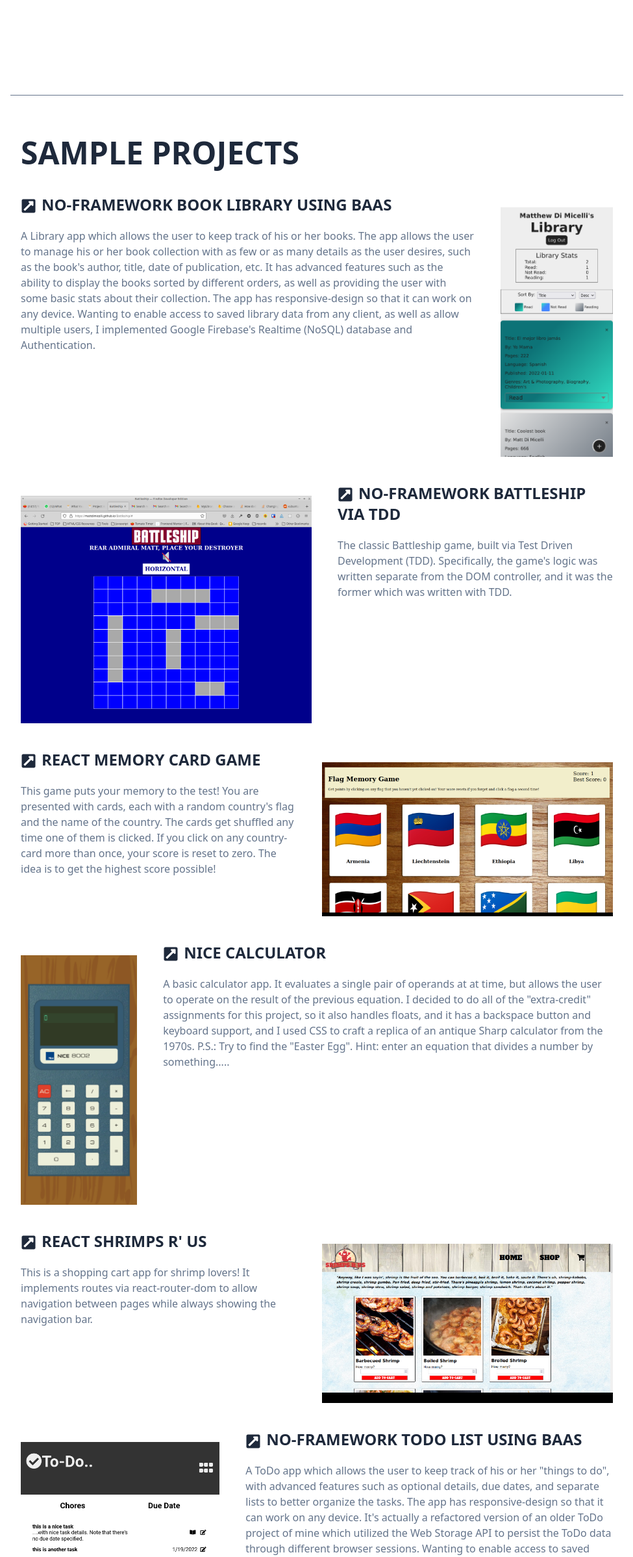
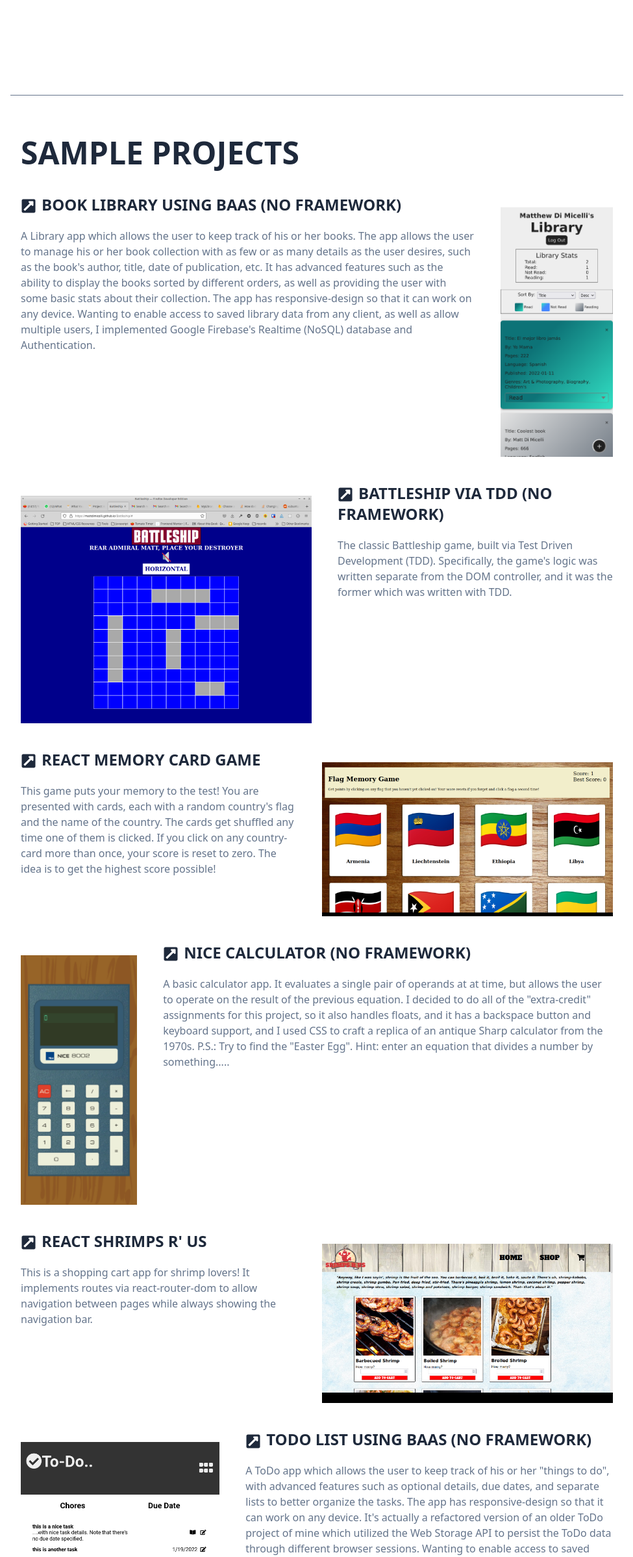
Before and after one commit to mattdimicelli/me, a React (Create React App) app: page / in a window 1280 px wide. Shown: the part 1453-3849 px from the top of the page at 65% size, without its empty margins (280-1255 px from the left). Built offline with nearby package versions, Linux system fonts and the light colour scheme.

Commit message:
change names of projects

```diff
--- a/src/components/Content.js
+++ b/src/components/Content.js
@@ -129,7 +129,7 @@ const Content = props => {
             px-4 border-b-1 border-slate-500 text-slate-800 lg:min-h-screen">
                 <h2 className="uppercase text-5xl font-bold">Sample Projects</h2>
                 <ul>
-                    <Project title='No-Framework Book Library Using BaaS'
+                    <Project title='Book Library Using BaaS (No Framework)'
                     description="A Library app which allows the user to keep track of
                         his or her books. The app allows the user to manage his
                         or her book collection with as few or as many details
@@ -150,7 +150,7 @@ const Content = props => {
                     urlLiveSite='https://mylibrary-mrd.web.app/'
                     />
 
-                    <Project title='No-Framework Battleship Via TDD'
+                    <Project title='Battleship Via TDD (No Framework)'
                     description="The classic Battleship game, built via Test
                     Driven Development (TDD). Specifically, the game's logic was
                     written separate from the DOM controller, and it was the
@@ -176,7 +176,7 @@ const Content = props => {
                     urlLiveSite='https://mattdimicelli.github.io/React_Memory_Game/'
                     />
 
-                    <Project title='NICE Calculator'
+                    <Project title='NICE Calculator (No Framework)'
                     description={`A basic calculator app. It evaluates a single
                     pair of operands at at time, but allows the user to operate
                     on the result of the previous equation. I decided to do all
@@ -205,7 +205,7 @@ const Content = props => {
                     urlLiveSite='https://mattdimicelli.github.io/React_Shrimps_R_US/'
                     />
 
-                    <Project title='No-Framework Todo List Using BaaS'
+                    <Project title='Todo List Using BaaS (No Framework)'
                     description={`A ToDo app which allows the user to keep track
                     of his or her "things to do", with advanced features such as
                     optional details, due dates, and separate lists to better
```
